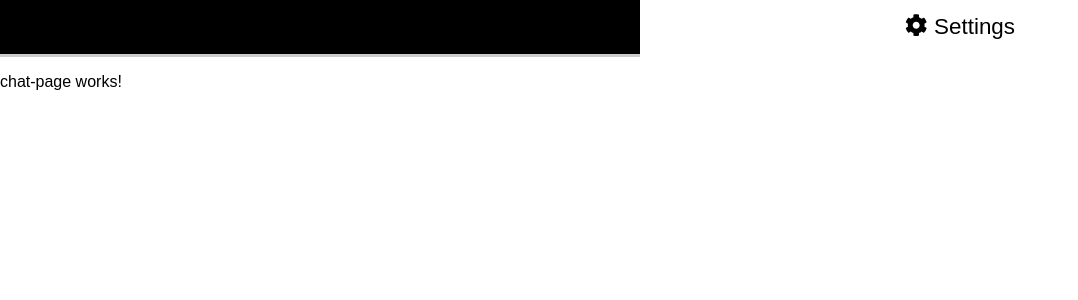
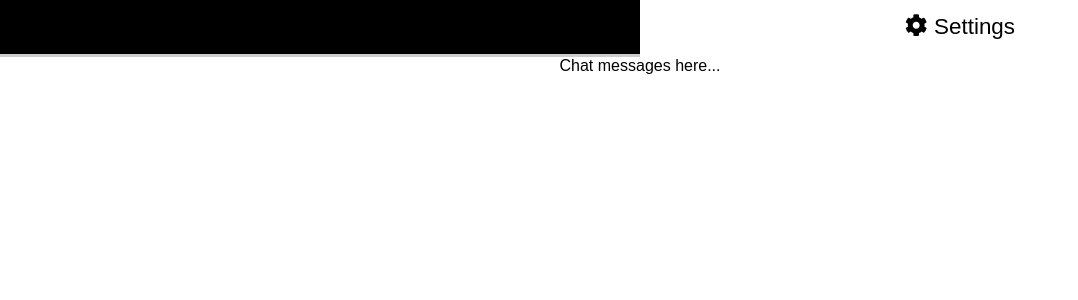
Before and after one commit to mihailgaberov/angular-chat, an Angular app: page /chat in a window 1280 px wide. Shown: the top 300 px of the page, without its empty margins (0-1078 px from the left). Built offline with nearby package versions, Linux system fonts and the light colour scheme.

Commit message:
:sparkles: Added basic styling for Chat page.

```diff
--- a/src/app/chat-page/chat-page.component.html
+++ b/src/app/chat-page/chat-page.component.html
@@ -1 +1,3 @@
-<p>chat-page works!</p>
+<div class="chat-page">
+  Chat messages here...
+</div>
--- a/src/app/chat-page/chat-page.component.scss
+++ b/src/app/chat-page/chat-page.component.scss
@@ -0,0 +1,6 @@
+.chat-page {
+  text-align: center;
+  height: calc(100vh - 56px);
+  background-color: var(--secondary-dark);
+  color: var(--secondary-light);
+}
```
